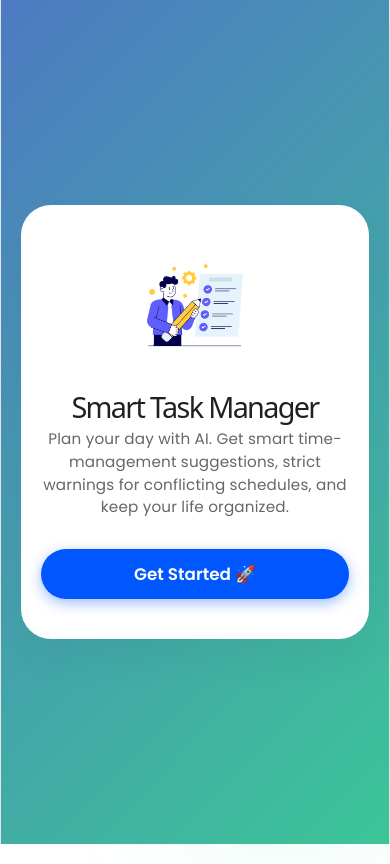
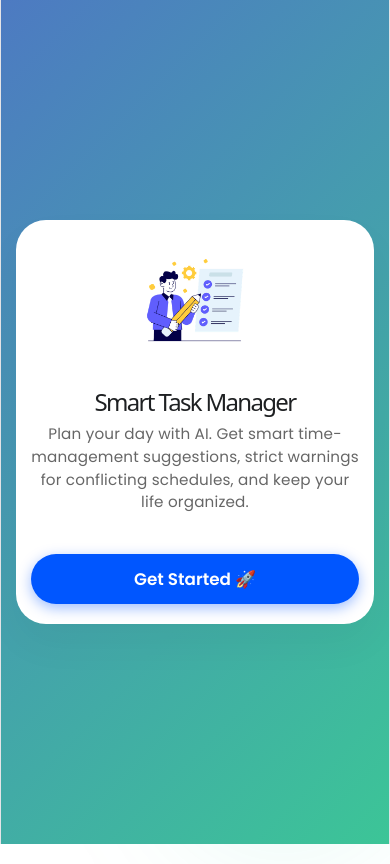
Before and after one commit to RenukaSiriwardhana/Smart-Task-Manager, a React app in the folder frontend/: page / in a window 390 px wide. Built offline with nearby package versions, Linux system fonts and the light colour scheme; the HTML template or start-up script is replaced by a standard one.

Commit message:
Updated accurate responsive CSS

```diff
--- a/frontend/src/App.css
+++ b/frontend/src/App.css
@@ -392,34 +392,38 @@ input[type="time"]:hover::-webkit-calendar-picker-indicator {
    📱 RESPONSIVE DESIGN (Mobile Devices)
    ========================================= */
 
-/* Applies when the screen width is 768px or less (Mobile phones and small tablets) */
 @media (max-width: 768px) {
-
-  /* Changes the main container from a side-by-side layout to a top-to-bottom stack */
-  .app-container {
-    flex-direction: column;
-    padding: 10px;
-    margin: 10px;
+  /* Adjusts the main background wrappers for mobile screens */
+  .auth-wrapper, .dashboard-wrapper {
+    padding: 15px;
   }
 
-  /* Expands the form and list to take up the full width (100%) of the mobile screen */
-  .task-form, .task-list {
+  /* Makes the white cards take up the full width of the phone */
+  .auth-card, .dashboard-card {
     width: 100%;
-    margin-bottom: 20px;
+    padding: 20px 15px !important;
+    margin: 0;
+    box-sizing: border-box;
   }
 
-  /* Reduces heading sizes for smaller screens to save space */
-  h1 {
-    font-size: 24px;
+  /* Stacks the Date and Time inputs vertically on small screens */
+  .task-form > div {
+    flex-direction: column;
   }
 
-  h2 {
-    font-size: 20px;
+  /* Adjusts heading sizes so they fit nicely on mobile */
+  h1 { font-size: 1.5rem !important; }
+  h2 { font-size: 1.3rem !important; }
+
+  /* Adds a bit more spacing inside task items to prevent text overlap */
+  .task-item {
+    padding: 12px;
   }
 
-  /* Makes buttons full-width and slightly larger for easier tapping on mobile */
-  button {
+  /* Makes action buttons full-width and easier to tap */
+  .primary-btn, .add-btn, .logout-btn {
     width: 100%;
     padding: 12px;
+    margin-top: 10px;
   }
 }
```
